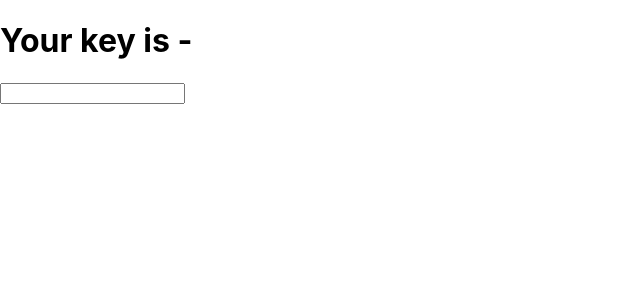
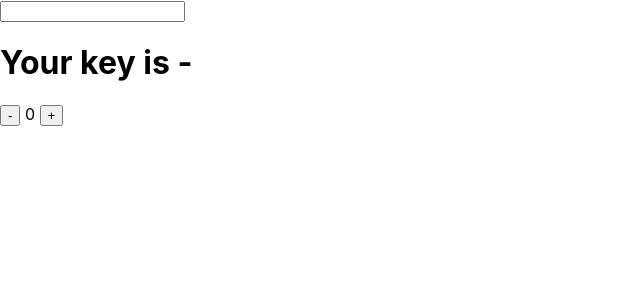
Before and after one commit to SinuxDev/useReducer-And-useEffect, a React (Create React App) app: page / in a window 1280 px wide. Shown: the top 300 px of the page, without its empty margins (0-640 px from the left). Built offline with nearby package versions, Linux system fonts and the light colour scheme.

Commit message:
ChangUseReducer

```diff
--- a/src/App.jsx
+++ b/src/App.jsx
@@ -2,16 +2,17 @@ import { useEffect, useState } from "react";
 
 function App() {
   const [key,setKey] = useState("");
-  useEffect(()=>{
-    console.log("I'm useEffect Hooks");
-  },[]);
+  const [count,setCount] = useState(0);
 
   return (
-    <div>
-      <h1> Your key is -  {key}  </h1>
+    <div className="App" >
       <input type="text" onChange={(e)=>{
         setKey(e.target.value);
       }} />
+      <h1> Your key is -  {key}  </h1>
+      <button>-</button>
+      <span> {count} </span>
+      <button>+</button>
     </div>
   );
 }
```
